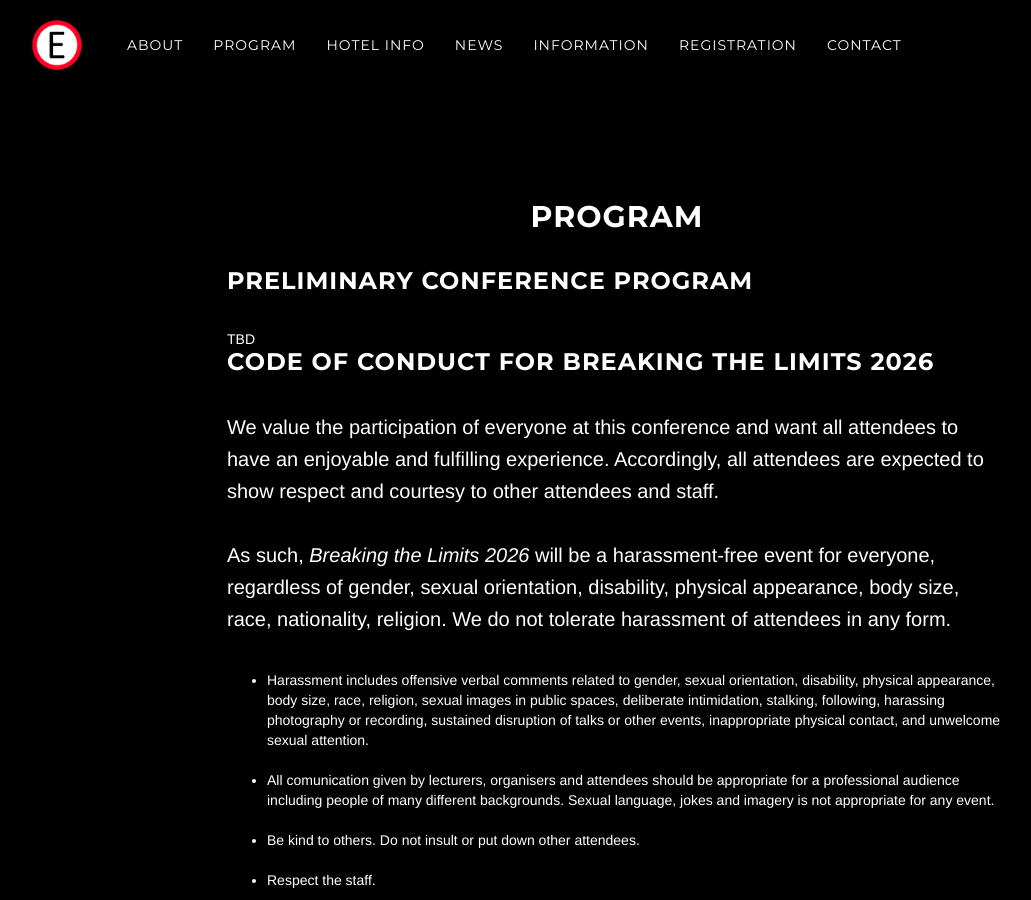
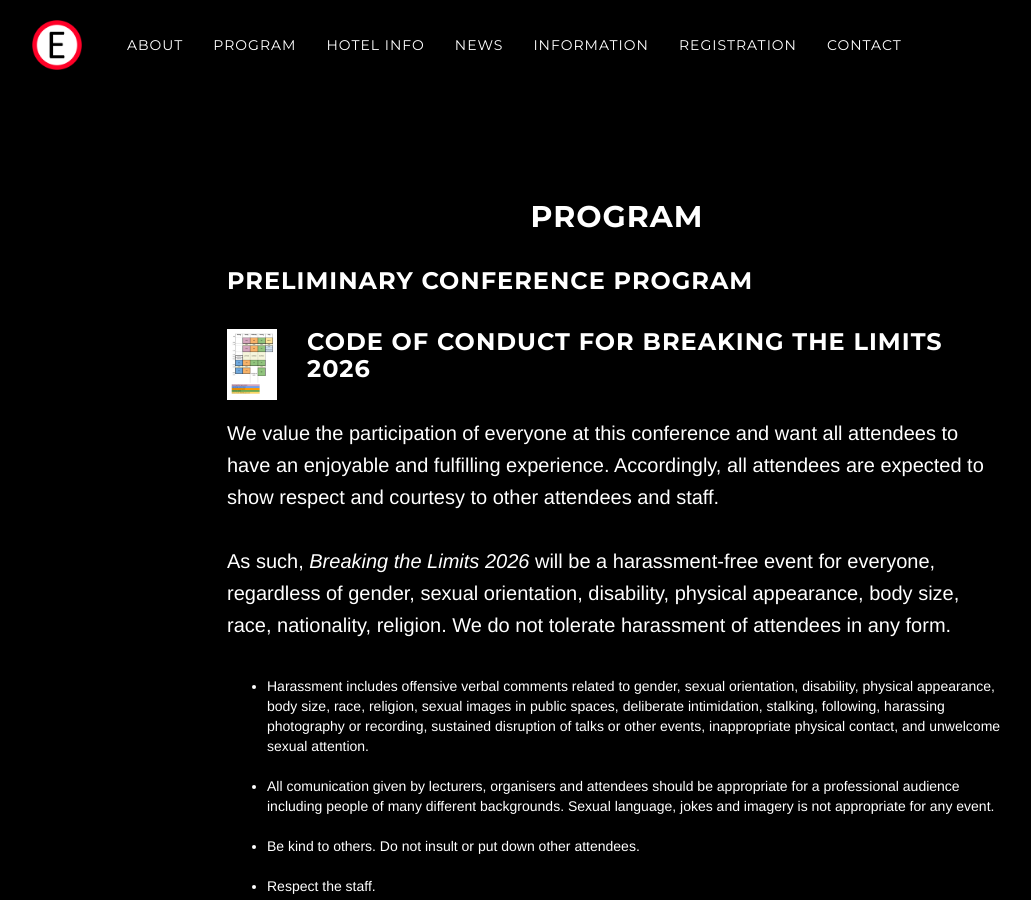
Before and after one commit to breakingthelimits/supereddington2026, a Jekyll site: the page built from program/index.html, in a window 1280 px wide and 900 px high. Shown: the whole window, without its empty margins (38-1069 px from the left). Built offline with Jekyll 4.4.1, drawn with Linux system fonts in a browser that asks for light colours.

Commit message:
Add program image

```diff
--- a/program/index.html
+++ b/program/index.html
@@ -8,7 +8,8 @@ title: Program
   Preliminary Conference program
   </h3>
 
-TBD
+<div style="float:left; width:80px;"><a href="/supereddington2026/program/"><img src="/supereddington2026/img/program.jpeg" width="50px"></a></div>
+
 <!-- A few more talks await confirmation. Please be aware that the order of talks might change slightly, including some date change,
   to accommodate them.
 
```
